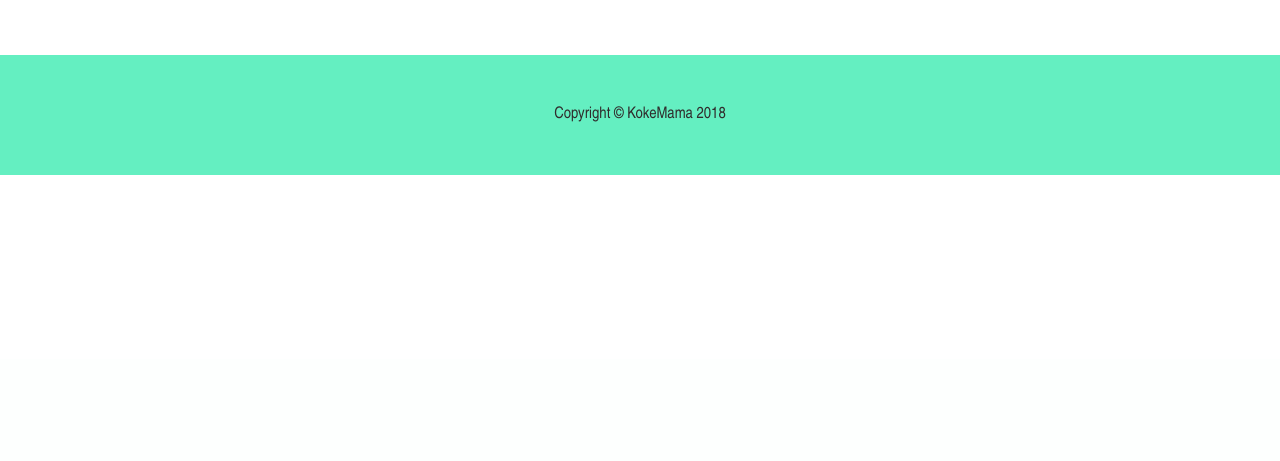
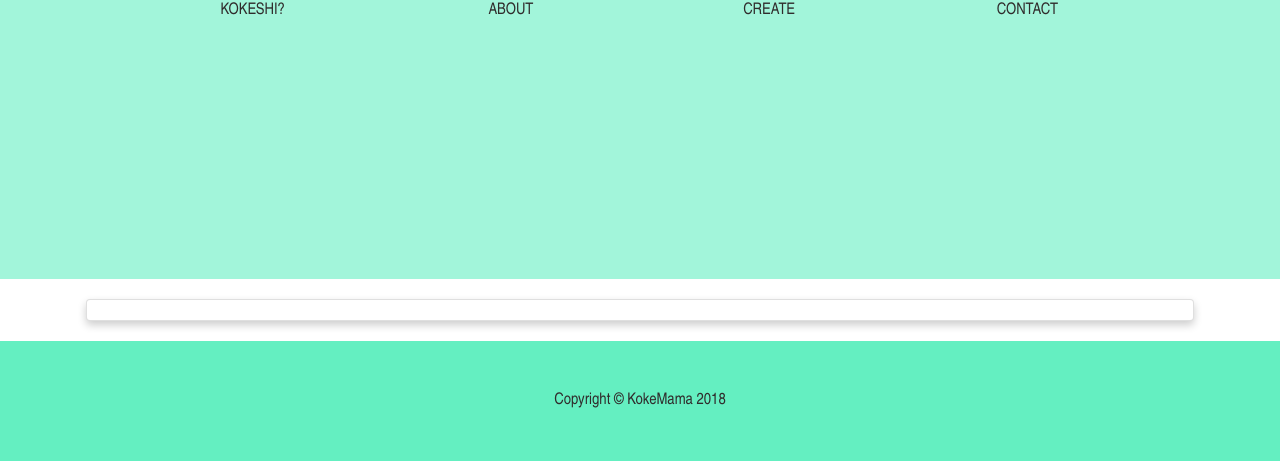
Before and after one commit to mwhitman189/Kokeshi, a Flask app: page /order/ in a window 1280 px wide. Shown: the part 441-902 px from the top of the page. Before the commit the page ends 616 px from the top, so only its background shows below. Run offline with Flask 2, Linux system fonts and the light colour scheme; some libraries are stand-ins or nearby versions; some web fonts are replaced.

Commit message:
Tidy up layout and add vertical text for mobile links

```diff
--- a/app.py
+++ b/app.py
@@ -65,7 +65,7 @@ def showDesignPage():
         )
         session.add(new_order)
         session.commit()
-        flash("Success! Your order of '%s' has been added to your cart." %
+        flash("Success! Your order of '%s kokeshi' has been added to your cart." %
               new_order.item)
         return redirect(url_for('showOrderPage'))
 
--- a/static/css/styles.css
+++ b/static/css/styles.css
@@ -45,25 +54,38 @@ a:hover {
     background-image: linear-gradient(180deg, #64efc1 0, #4ccea3 70%);
     transition: color .15s ease-in-out,background-color .15s ease-in-out,border-color .15s ease-in-out,box-shadow .15s ease-in-out, background-image .15s ease-in-out; }
 
+.link-text {
+  bottom: -70px;
+  color: #302c2c;
+  font-family: "Arial Narrow", sans-serif;
+  letter-spacing: -2px;
+  position: relative;
+  text-decoration: none;
+  text-orientation: upright;
+  writing-mode: vertical-rl; }
+  .link-text:hover {
+    color: #302c2c; }
+    .link-text:hover::before {
+      transform: scaleX(1);
+      visibility: visible; }
+  .link-text::before {
+    content: '';
+    position: absolute;
+    width: 100%;
+    height: 1px;
+    bottom: 0;
+    left: 0;
+    background-color: #000;
+    visibility: hidden;
+    transform: scaleX(0);
+    transition: all .3s ease-in-out 0s; }
+
 .navbar-brand {
   font-family: "Handlee", cursive;
   font-size: 2em;
   font-weight: 600;
   margin-left: 30px;
   padding: 0; }
-
-.nav-item {
-  border-top: 1px solid rgba(107, 103, 103, 0.5); }
-
-.nav-link {
-  background-color: rgba(100, 239, 193, 0.6);
-  border-right: 0;
-  color: rgba(0, 0, 0, 0.8) !important;
-  height: 100%;
-  padding-bottom: 10px;
-  padding-top: 10px; }
-  .nav-link:hover {
-    background-color: #64efc1; }
 
 .navbar {
   box-shadow: 0 1px 5px rgba(0, 0, 0, 0.7);
@@ -73,6 +95,10 @@ a:hover {
   position: relative; }
   .navbar-nav .nav-link {
     padding-left: 10px; }
+
+.bg-image-full-1 {
+  background: rgba(100, 239, 193, 0.6);
+  background-attachment: fixed; }
 
 .color-accent {
   background-color: #64efc1;
@@ -84,15 +110,21 @@ a:hover {
 .form-group {
   margin-bottom: 0; }
 
-.bg-image-full-1 {
-  background-attachment: fixed; }
+.container--small {
+  justify-content: center;
+  width: 33%; }
+
+.center-content {
+  margin-left: auto;
+  margin-right: auto; }
 
 .kokeshi-button {
   background-image: url("../img/yama_kokeshi(cut-paper).svg");
   background-position: center;
   background-repeat: no-repeat;
   background-size: contain;
-  height: 400px; }
+  height: 300px;
+  text-align: center; }
   .kokeshi-button:hover {
     background-image: url("../img/yamagata_kokeshi(cut).svg");
     transition: .3s; }
@@ -179,12 +202,15 @@ a:hover {
     background-size: cover; } }
 
 @media screen and (min-width: 720px) {
-  .btn {
-    width: inherit; }
-  .nav-item {
-    border: 0;
-    height: 60px;
-    line-height: 40px; }
+  .kokeshi-button {
+    height: 400px;
+    margin-top: 40px; }
+  .link-text {
+    bottom: -400px;
+    letter-spacing: normal;
+    writing-mode: horizontal-tb; }
+  .bg-image-full-1 {
+    height: 90vh; }
   .design-form {
     margin-right: 20px;
     width: 300px; }
--- a/static/scss/styles.scss
+++ b/static/scss/styles.scss
@@ -72,29 +83,45 @@ a {
   }
 }
 
+.link-text {
+  bottom: -70px;
+  color: rgba($color-dark, 1);
+  font-family: $font-stack-1;
+  letter-spacing: -2px;
+  position: relative;
+  text-decoration: none;
+  text-orientation: upright;
+  writing-mode: vertical-rl;
+
+  &:hover {
+    color: rgba($color-dark, 1);
+
+    &::before {
+      transform: scaleX(1);
+      visibility: visible;
+    }
+  }
+
+  &::before {
+    content: '';
+    position: absolute;
+    width: 100%;
+    height: 1px;
+    bottom: 0;
+    left: 0;
+    background-color: $color-black;
+    visibility: hidden;
+    transform: scaleX(0);
+    transition: all .3s ease-in-out 0s;
+  }
+}
+
 .navbar-brand {
   font-family: $font-stack-2;
   font-size: 2em;
   font-weight: 600;
   margin-left: 30px;
   padding: 0;
-}
-
-.nav-item {
-  border-top: 1px solid rgba($color-gray, .5);
-}
-
-.nav-link {
-  background-color: rgba($color-primary, .6);
-  border-right: 0;
-  color: rgba($color-black, .8) !important;
-  height: 100%;
-  padding-bottom: 10px;
-  padding-top: 10px;
-
-  &:hover {
-    background-color: rgba($color-primary, 1);
-  }
 }
 
 .navbar {
@@ -110,6 +137,11 @@ a {
   }
 }
 
+.bg-image-full-1 {
+  background: rgba($color-primary, .6);
+  background-attachment: fixed;
+}
+
 .color-accent {
   background-color: $color-primary;
   color: $color-dark;
@@ -123,8 +155,14 @@ a {
   margin-bottom: 0;
 }
 
-.bg-image-full-1 {
-  background-attachment: fixed;
+.container--small {
+  justify-content: center;
+  width: 33%;
+}
+
+.center-content {
+  margin-left: auto;
+  margin-right: auto;
 }
 
 //*************
@@ -255,14 +283,19 @@ a {
 }
 
 @media screen and (min-width: 720px) {
-  .btn {
-    width: inherit;
+  .kokeshi-button {
+    height: 400px;
+    margin-top: 40px;
   }
 
-  .nav-item {
-    border: 0;
-    height: 60px;
-    line-height: 40px;
+  .link-text {
+    bottom: -400px;
+    letter-spacing: normal;
+    writing-mode: horizontal-tb;
+  }
+
+  .bg-image-full-1 {
+    height: 90vh;
   }
 
   .design-form {
--- a/templates/about.html
+++ b/templates/about.html
@@ -5,7 +5,8 @@
 <article class="container">
   <section class="card">
     <h1 class="title">About us</h1>
-    <p>KokeMama is a purveyor of authentic, traditionally hand-crafted Kokeshi dolls from the Tohoku region of Japan. Born out of a respect of the craft, the concept of KokeMama has evolved to include the tradition of creating dolls made to the same height as the baby it is gifted to. The Tohoku region of Japan is the birthplace of the Kokeshi doll, and there are numerous styles, which differ by area. Located in Yamagata prefecture, KokeMama works with artisans who have been practicing the art of hand turning and painting Kokeshi for decades, hence the unrivaled quality and authenticity of these treasured keepsakes.</p>
+    <p>KokeMama is a purveyor of authentic, traditionally hand-crafted Kokeshi dolls from the Tohoku region of Japan. Born out of a respect of the craft, the concept of KokeMama has evolved to include the tradition of creating dolls made to the same height as the baby it is gifted to.</p>
+    <p>The Tohoku region of Japan is the birthplace of the Kokeshi doll, and there are numerous styles, which differ by area. Located in Yamagata prefecture, KokeMama works with artisans who have been practicing the art of hand turning and painting Kokeshi for decades, hence the unrivaled quality and authenticity of these treasured keepsakes.</p>
   </section>
 </article>
 {% endblock %}
--- a/templates/base.html
+++ b/templates/base.html
@@ -1,4 +1,4 @@
-<!doctype html>
+<!DOCTYPE html>
 <html lang="en-US"
     dir="ltr">
     <head>
@@ -12,7 +12,7 @@
         <meta name="author"
             content="Miles Whitman">
 
-        <title>Authentic Kokeshi Doll Baby Gifts</title>
+        <title>Authentic Kokeshi Dolls | KokeMama</title>
 
         <link rel="shortcut icon"
             href="/static/img/favicon-96x96.png">
@@ -50,24 +50,23 @@
 
         <!-- Header - set the background image for the header in the line below -->
 
-        <header class="bg-image-full-1"
-            style="background-image: url('/static/img/three_kokeshi.jpg');height:400px;">
+        <header class="bg-image-full-1">
 
           <!-- Navigation -->
           <nav class="container home-page-nav">
             <ul class="kokeshi-navbar-nav" id="navList">
               <div class="container flex space-around">
                 <li class="kokeshi-nav-item">
-                  <a class="kokeshi-nav-link nav-link-1 caps" href="{{ url_for('showHome') }}"><div class="kokeshi-button"></div></a>
+                  <a class="kokeshi-nav-link nav-link-1 caps" href="{{ url_for('showHome') }}"><div class="kokeshi-button"><span class="link-text">Kokeshi?</span></div></a>
                 </li>
                 <li class="kokeshi-nav-item">
-                  <a class="kokeshi-nav-link nav-link-2 caps" href="{{ url_for('showAboutPage')}}"><div class="kokeshi-button"></div></a>
+                  <a class="kokeshi-nav-link nav-link-2 caps" href="{{ url_for('showAboutPage')}}"><div class="kokeshi-button"><span class="link-text">About</span></div></a>
                 </li>
                 <li class="kokeshi-nav-item">
-                  <a class="kokeshi-nav-link nav-link-3 caps" href="{{ url_for('showDesignPage')}}"><div class="kokeshi-button"></div></a>
+                  <a class="kokeshi-nav-link nav-link-3 caps" href="{{ url_for('showDesignPage')}}"><div class="kokeshi-button"><span class="link-text">Create</span></div></a>
                 </li>
                 <li class="kokeshi-nav-item">
-                  <a class="kokeshi-nav-link nav-link-4 caps" href="{{ url_for('showAboutPage')}}"><div class="kokeshi-button"></div></a>
+                  <a class="kokeshi-nav-link nav-link-4 caps" href="{{ url_for('showAboutPage')}}"><div class="kokeshi-button"><span class="link-text">Contact</span></div></a>
                 </li>
               </div>
             </ul>
--- a/templates/order.html
+++ b/templates/order.html
@@ -1,30 +1,32 @@
 {% extends 'base.html' %}
 
 {% block content_1 %}
-
-<section class="py-5">
-  <div class="container">
+<div class="container">
+  <section class="card">
     <template v-if="item">
       <p><b>Please confirm your design, then proceed to checkout.</b></p>
-      <div class="card card--order flex">
-        <div>
-          <img src="../static/img/kokeshi_model.svg" alt="Kokeshi Avatar" style="height:300px">
-        </div>
-        <div class="container">
-          <h4>Style: [[ item ]] Kokeshi</h4>
-          <p>Date of birth: [[ dob ]]</p>
-          <p>Height: [[ height ]] cm</p>
-          <p>Weight: [[ weight ]] grams</p>
-          <p>Message:<p class="message--order" style="white-space: pre-wrap;">"[[ message ]]"</p></p>
+      <div class="order flex">
+        <div class="container--small">
+          <h4>[[ item ]] Kokeshi</h4>
+          <div class="kokeshi-model">
+            <div class="kokeshi-info">
+              <p class="info">[[ dob ]]</p>
+              <p class="info">[[ height ]] cm</p>
+              <p class="info">[[ weight ]] grams</p>
+            </div>
+            <div class="kokeshi-message">
+              <p class="message" style="white-space: pre-wrap;">[[ message ]]</p>
+            </div>
+          </div>
           <h4 class="total">Your total: $[[ price ]]</h4>
           <form action="{{ url_for('showCheckoutPage') }}">
-              <button type="submit" value="Go to Google" class="btn btn-kokeshi">Checkout</button>
+              <button type="submit" value="Go to checkout page" class="btn btn-kokeshi">Checkout</button>
           </form>
         </div>
       </div>
     </template>
-  </div>
-</section>
+  </section>
+</div>
 {% endblock %}
 
 
```
Also changed, not shown: other parts of static/css/styles.css (+21 -21 lines), other parts of static/scss/styles.scss (+23 -22 lines), templates/design.html (+6 -5 lines), templates/home.html (+13 -21 lines), templates/home_fake.html (deleted, +0 -124 lines), models.db.
